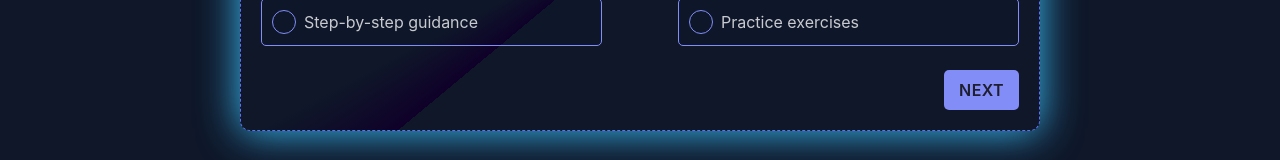
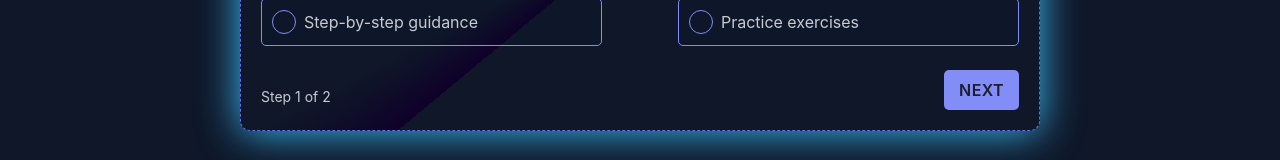
Before and after one commit to hasanshahriar32/neuronex_client, a React (Vite) app: page /compose in a window 1280 px wide. Shown: the part 539-699 px from the top of the page. Built offline with nearby package versions, Linux system fonts and the light colour scheme; no server answers; sample sign-in values are in the browser's storage.

Commit message:
update ai config

```diff
--- a/src/App.jsx
+++ b/src/App.jsx
@@ -1,11 +1,14 @@
 import UserContext from "./components/Authentication/UserContext/UserContext";
+import FormContext from "./components/FormComposed/FormContext/FormContext";
 import Routes from "./routes/Routes";
 
 function App() {
   return (
     <>
       <UserContext>
-        <Routes />
+        <FormContext>
+          <Routes />
+        </FormContext>
       </UserContext>
     </>
   );
--- a/src/components/FormComposed/AiSetting/AiSetting.jsx
+++ b/src/components/FormComposed/AiSetting/AiSetting.jsx
@@ -1,6 +1,9 @@
 import { useForm } from "react-hook-form";
+import { AiContext } from "../FormContext/FormContext";
+import { useContext } from "react";
 
 export default function AiSetting() {
+  const { setAiConfig } = useContext(AiContext);
   const {
     register,
     handleSubmit,
@@ -12,7 +15,10 @@ export default function AiSetting() {
     },
   });
 
-  const onSubmit = (data) => alert(JSON.stringify(data));
+  const onSubmit = (data) => {
+    setAiConfig(data);
+    console.log(data);
+  };
 
   return (
     <div className="card shadow-primary  shadow-lg  flex-shrink-0 border-secondary-focus bg-hero-glow bg-blend-darken  w-full max-w-7xl border-dashed border shadow-2xl bg-base-100">
@@ -102,7 +108,10 @@ export default function AiSetting() {
             )}
           </div>
 
-          <div className="flex justify-end w-full">
+          <div className="flex justify-between w-full">
+            <p className="mt-4">
+              <span className="text-gray-700 text-sm">Step 1 of 2</span>
+            </p>
             <button
               disabled={isSubmitting}
               className="btn btn-secondary text-md shadow-sm tracking-wide font-semibold focus:shadow-primary-text  hover:shadow-primary hover:shadow-info border border-secondary btn-lg "
--- /dev/null
+++ b/src/components/FormComposed/FormContext/FormContext.jsx
@@ -0,0 +1,10 @@
+import { useState } from "react";
+import { createContext } from "react";
+
+export const AiContext = createContext();
+const FormContext = ({ children }) => {
+  const [aiConfig, setAiConfig] = useState([]);
+  const formInfo = { setAiConfig, aiConfig };
+  return <AiContext.Provider value={formInfo}>{children}</AiContext.Provider>;
+};
+export default FormContext;
--- a/src/pages/Compose/Compose.jsx
+++ b/src/pages/Compose/Compose.jsx
@@ -1,10 +1,13 @@
+import { useContext } from "react";
 import AiQuery from "../../components/FormComposed/AiQuery/AiQuery";
 import AiSetting from "../../components/FormComposed/AiSetting/AiSetting";
+import { AiContext } from "../../components/FormComposed/FormContext/FormContext";
 
 const Compose = () => {
+  const { aiConfig } = useContext(AiContext);
   return (
     <div className="flex justify-center items-center min-h-screen min-w-full">
-      <AiSetting />
+      {aiConfig?.length === 0 ? <AiSetting /> : <AiQuery />}
       {/* <AiQuery /> */}
       {/* <iframe
         width="100%"
```
